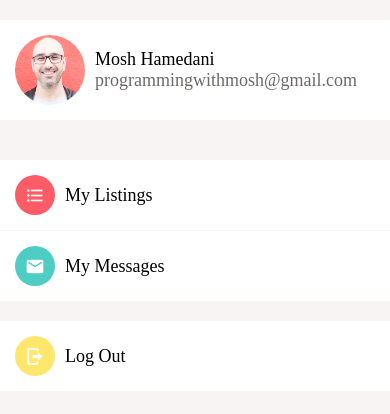
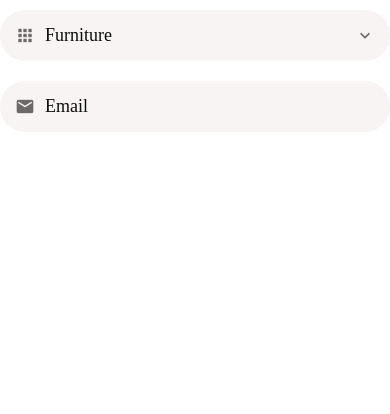
Before and after one commit to shiyuzhou1013/DoneWithIt, a React Native app in the folder my-app/: screen / in a window 390 px wide. Shown: the top 414 px of the page. Built offline with nearby package versions, Linux system fonts and the light colour scheme.

Commit message:
input component added

```diff
--- a/my-app/App.js
+++ b/my-app/App.js
@@ -1,4 +1,5 @@
 import { View, StyleSheet } from "react-native";
+import { useState } from "react";
 
 import AppButton from "./app/components/AppButton";
 import ViewImageScreen from "./app/screens/ViewImageScreen";
@@ -11,11 +12,30 @@
 import ListItem from "./app/components/ListItem";
 import AccountScreen from "./app/screens/AccountScreen";
 import { GestureHandlerRootView } from "react-native-gesture-handler";
+import ListingsScreen from "./app/screens/ListingsScreen";
+import AppTextInput from "./app/components/AppTextInput";
+import AppPicker from "./app/components/AppPicker";
 
+const categories = [
+  { label: "Furniture", value: 1 },
+  { label: "Clothing", value: 2 },
+  { label: "Cameras", value: 3 },
+];
 export default function App() {
+  const [category, setCategory] = useState(categories[0]);
+
   return (
     <GestureHandlerRootView>
-      <AccountScreen />
+      <Screen>
+        <AppPicker
+          selectedItem={category}
+          onSelectItem={(item) => setCategory(item)}
+          items={categories}
+          icon="apps"
+          placeholder="Category"
+        />
+        <AppTextInput icon="email" placeholder="Email" />
+      </Screen>
     </GestureHandlerRootView>
   );
 }
--- /dev/null
+++ b/my-app/app/components/AppPicker.js
@@ -0,0 +1,80 @@
+import React, { useState } from "react";
+import {
+  View,
+  StyleSheet,
+  TouchableWithoutFeedback,
+  Modal,
+  Button,
+  FlatList,
+} from "react-native";
+import { MaterialCommunityIcons } from "@expo/vector-icons";
+
+import AppText from "./AppText";
+import defaultStyles from "../config/styles";
+import Screen from "./Screen";
+import PickerItem from "./PickerItem";
+
+function AppPicker({ icon, items, onSelectItem, selectedItem, placeholder }) {
+  const [modalVisible, setModalVisible] = useState(false);
+  return (
+    <>
+      <TouchableWithoutFeedback onPress={() => setModalVisible(true)}>
+        <View style={styles.container}>
+          {icon && (
+            <MaterialCommunityIcons
+              name={icon}
+              size={20}
+              color={defaultStyles.colors.medium}
+              style={styles.icon}
+            />
+          )}
+          <AppText style={styles.text}>
+            {selectedItem ? selectedItem.label : placeholder}
+          </AppText>
+          <MaterialCommunityIcons
+            name="chevron-down"
+            size={20}
+            color={defaultStyles.colors.medium}
+          />
+        </View>
+      </TouchableWithoutFeedback>
+      <Modal visible={modalVisible} animationType="slide">
+        <Screen>
+          <Button title="Close" onPress={() => setModalVisible(false)} />
+          <FlatList
+            data={items}
+            keyExtractor={(item) => item.value.toString()}
+            renderItem={({ item }) => (
+              <PickerItem
+                label={item.label}
+                onPress={() => {
+                  setModalVisible(false);
+                  onSelectItem(item);
+                }}
+              />
+            )}
+          />
+        </Screen>
+      </Modal>
+    </>
+  );
+}
+
+const styles = StyleSheet.create({
+  container: {
+    backgroundColor: defaultStyles.colors.light,
+    borderRadius: 25,
+    flexDirection: "row",
+    width: "100%",
+    padding: 15,
+    marginVertical: 10,
+  },
+  icon: {
+    marginRight: 10,
+  },
+  text: {
+    flex: 1,
+  },
+});
+
+export default AppPicker;
--- a/my-app/app/components/AppText.js
+++ b/my-app/app/components/AppText.js
@@ -1,14 +1,10 @@
 import React from "react";
-import { Text, StyleSheet, Platform } from "react-native";
+import { Text } from "react-native";
+
+import defaultStyles from "../config/styles";
 
 function AppText({ children, style }) {
-  return <Text style={[styles.text, style]}>{children}</Text>;
+  return <Text style={[defaultStyles.text, style]}>{children}</Text>;
 }
-const styles = StyleSheet.create({
-  text: {
-    fontSize: 18,
-    fontFamily: Platform.OS === "android" ? "Roboto" : "Avenir",
-  },
-});
 
 export default AppText;
--- /dev/null
+++ b/my-app/app/components/AppTextInput.js
@@ -0,0 +1,37 @@
+import React from "react";
+import { TextInput, View, StyleSheet } from "react-native";
+import { MaterialCommunityIcons } from "@expo/vector-icons";
+
+import defaultStyles from "../config/styles";
+
+function AppTextInput({ icon, ...otherProps }) {
+  return (
+    <View style={styles.container}>
+      {icon && (
+        <MaterialCommunityIcons
+          name={icon}
+          size={20}
+          color={defaultStyles.colors.medium}
+          style={styles.icon}
+        />
+      )}
+      <TextInput style={defaultStyles.text} {...otherProps} />
+    </View>
+  );
+}
+
+const styles = StyleSheet.create({
+  container: {
+    backgroundColor: defaultStyles.colors.light,
+    borderRadius: 25,
+    flexDirection: "row",
+    width: "100%",
+    padding: 15,
+    marginVertical: 10,
+  },
+  icon: {
+    marginRight: 10,
+  },
+});
+
+export default AppTextInput;
--- /dev/null
+++ b/my-app/app/components/PickerItem.js
@@ -0,0 +1,19 @@
+import React from "react";
+import { TouchableOpacity, StyleSheet } from "react-native";
+import AppText from "./AppText";
+
+function PickerItem({ label, onPress }) {
+  return (
+    <TouchableOpacity onPress={onPress}>
+      <AppText style={styles.text}>{label}</AppText>
+    </TouchableOpacity>
+  );
+}
+
+const styles = StyleSheet.create({
+  text: {
+    padding: 20,
+  },
+});
+
+export default PickerItem;
--- a/my-app/app/components/Screen.js
+++ b/my-app/app/components/Screen.js
@@ -1,9 +1,13 @@
 import React from "react";
 import Constants from "expo-constants";
-import { SafeAreaView, StyleSheet } from "react-native";
+import { SafeAreaView, StyleSheet, View } from "react-native";
 
 function Screen({ children, style }) {
-  return <SafeAreaView style={[styles.screen, style]}>{children}</SafeAreaView>;
+  return (
+    <SafeAreaView style={[styles.screen, style]}>
+      <View style={style}>{children}</View>
+    </SafeAreaView>
+  );
 }
 
 const styles = StyleSheet.create({
--- a/my-app/app/config/colors.js
+++ b/my-app/app/config/colors.js
@@ -5,5 +5,6 @@
   white: "#fff",
   medium: "#6e6969",
   light: "#f8f4f4",
+  dark: "#0c0c0c",
   danger: "#ff5252",
 };
--- /dev/null
+++ b/my-app/app/config/styles.js
@@ -0,0 +1,12 @@
+import { Platform } from "react-native";
+
+import colors from "./colors";
+
+export default {
+  colors,
+  text: {
+    fontSize: 18,
+    fontFamily: Platform.OS === "android" ? "Roboto" : "Avenir",
+    color: colors.dark,
+  },
+};
--- /dev/null
+++ b/my-app/app/screens/ListingsScreen.js
@@ -0,0 +1,44 @@
+import React from "react";
+import Screen from "../components/Screen";
+import { FlatList, StyleSheet } from "react-native";
+
+import Card from "../components/Card";
+import colors from "../config/colors";
+
+function ListingsScreen(props) {
+  const listings = [
+    {
+      id: 1,
+      title: "Red jacket for sale",
+      price: 100,
+      image: require("../assets/jacket.jpg"),
+    },
+    {
+      id: 2,
+      title: "Couch in great condition",
+      price: 1000,
+      image: require("../assets/couch.jpg"),
+    },
+  ];
+  return (
+    <Screen style={styles.screen}>
+      <FlatList
+        data={listings}
+        keyExtractor={(listing) => listing.id.toString()}
+        renderItem={({ item }) => (
+          <Card
+            title={item.title}
+            subTitle={"$" + item.price}
+            image={item.image}
+          />
+        )}
+      />
+    </Screen>
+  );
+}
+
+const styles = StyleSheet.create({
+  screen: { padding: 20, backgroundColor: colors.light },
+});
+
+export default ListingsScreen;
```
Also changed, not shown: my-app/app/assets/splash.png (deleted).
